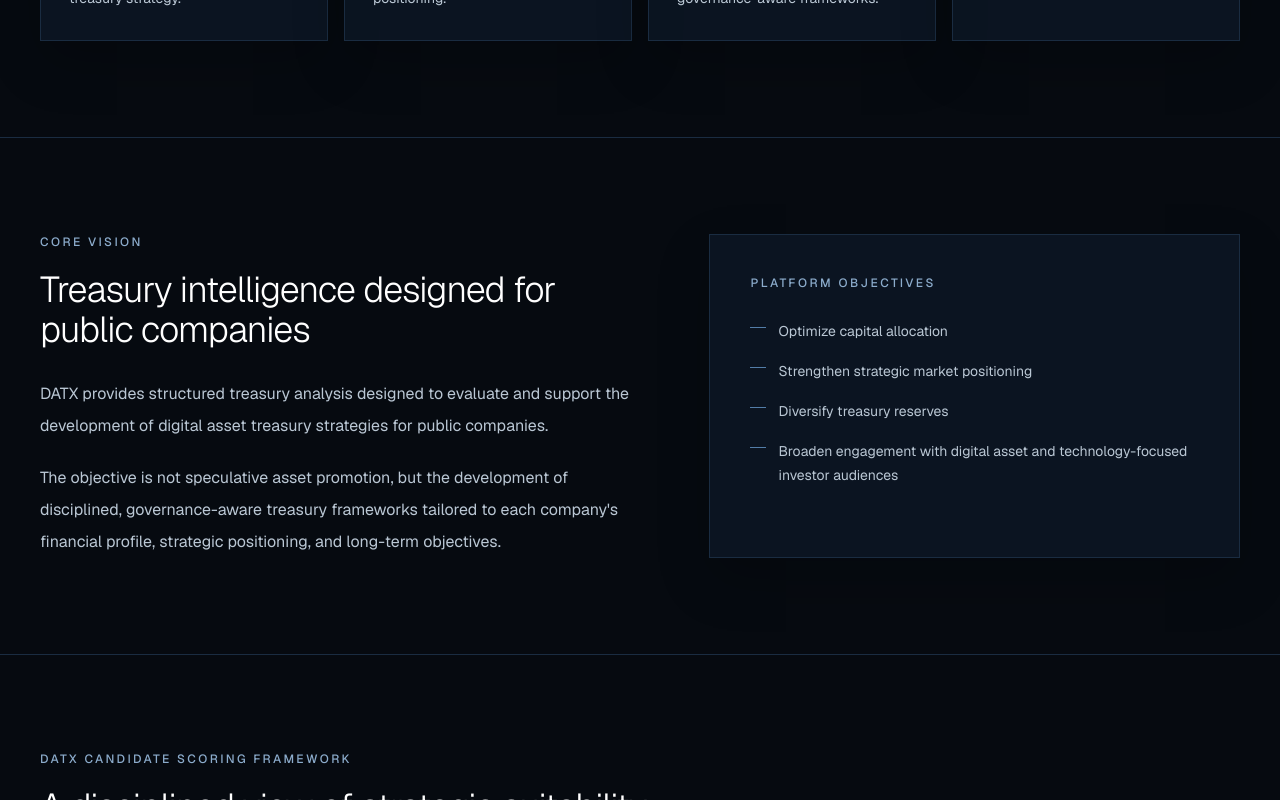
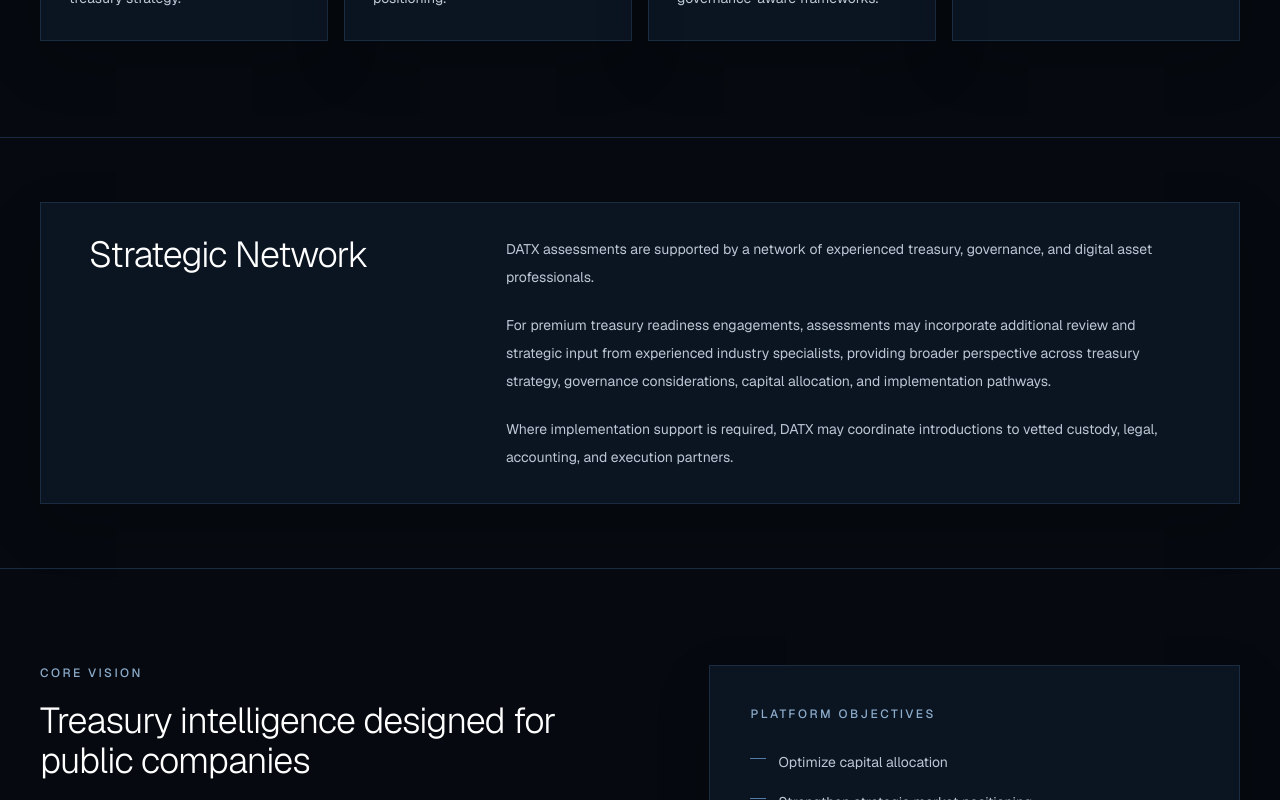
Before and after one commit to datxstrategy-creator/datx-prototype, a Next.js app: page / in a window 1280 px wide. Shown: the part 1160-1960 px from the top of the page. Built offline with nearby package versions, Linux system fonts and the light colour scheme.

Commit message:
Add strategic network section

```diff
--- a/app/page.tsx
+++ b/app/page.tsx
@@ -3,6 +3,7 @@
   PhilosophySection,
   ReportsSection,
   ScoringSection,
+  StrategicNetworkSection,
   VisionSection,
   WorkflowSection,
 } from "@/components/datx-content";
@@ -110,6 +111,7 @@
       <main>
         <HeroSection />
         <CapabilitySection />
+        <StrategicNetworkSection />
         <VisionSection />
         <ScoringSection />
         <PhilosophySection />
--- a/components/datx-content.tsx
+++ b/components/datx-content.tsx
@@ -171,6 +171,41 @@
     </section>
   );
 }
+
+export function StrategicNetworkSection() {
+  return (
+    <section className="border-b border-datx-line py-14 sm:py-16" id="network">
+      <div className="container-frame">
+        <div className="surface border-datx-blue/35 px-7 py-8 sm:px-10 lg:grid lg:grid-cols-[0.7fr_1.3fr] lg:gap-12 lg:px-12">
+          <div>
+            <h2 className="text-3xl font-light tracking-tight text-white sm:text-4xl">
+              Strategic Network
+            </h2>
+          </div>
+          <div className="mt-7 space-y-5 text-sm leading-7 text-datx-mist lg:mt-0">
+            <p>
+              DATX assessments are supported by a network of experienced
+              treasury, governance, and digital asset professionals.
+            </p>
+            <p>
+              For premium treasury readiness engagements, assessments may
+              incorporate additional review and strategic input from experienced
+              industry specialists, providing broader perspective across
+              treasury strategy, governance considerations, capital allocation,
+              and implementation pathways.
+            </p>
+            <p>
+              Where implementation support is required, DATX may coordinate
+              introductions to vetted custody, legal, accounting, and execution
+              partners.
+            </p>
+          </div>
+        </div>
+      </div>
+    </section>
+  );
+}
+
 export function VisionSection() {
   return (
     <section className="section-space border-b border-datx-line" id="vision">
--- a/components/mobile-navigation.tsx
+++ b/components/mobile-navigation.tsx
@@ -5,6 +5,7 @@
 import { SampleAssessmentModal } from "@/components/sample-assessment-modal";
 
 const mobileLinks = [
+  { label: "Network", href: "/#network" },
   { label: "About", href: "/about" },
   { label: "Request Assessment", href: "/#assessment" },
   { label: "Contact", href: "/about#contact" },
--- a/components/site-header.tsx
+++ b/components/site-header.tsx
@@ -5,7 +5,7 @@
 const links = [
   { label: "Framework", href: "/#framework" },
   { label: "Reports", href: "/#reports" },
-  { label: "Positioning", href: "/#positioning" },
+  { label: "Network", href: "/#network" },
   { label: "Workflow", href: "/#workflow" },
   { label: "About", href: "/about" },
 ];
```
